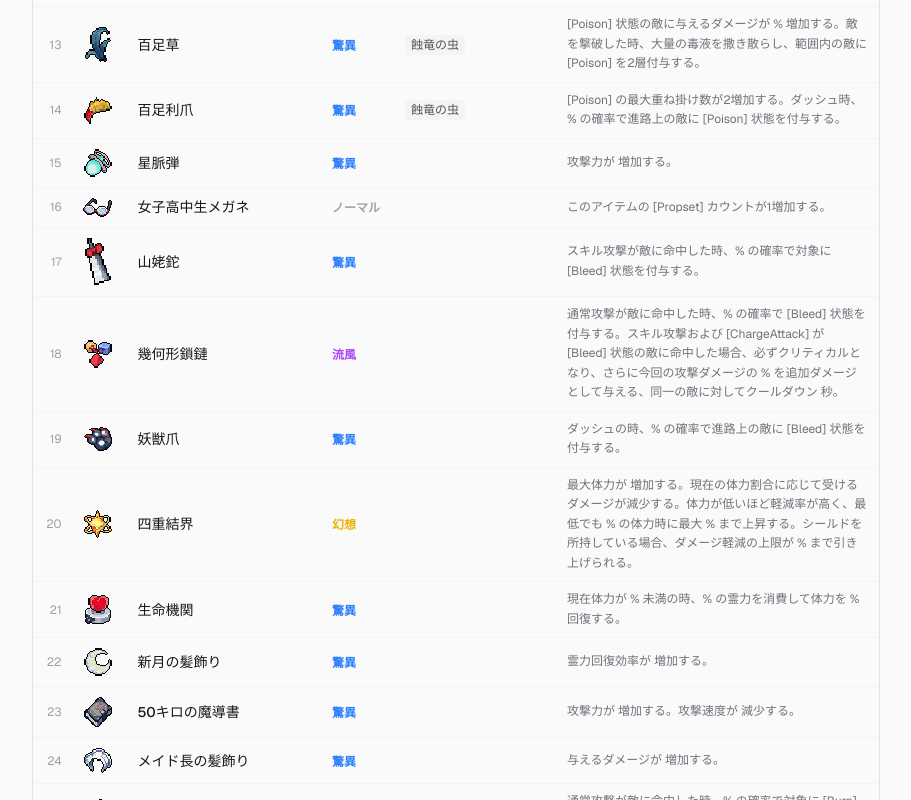
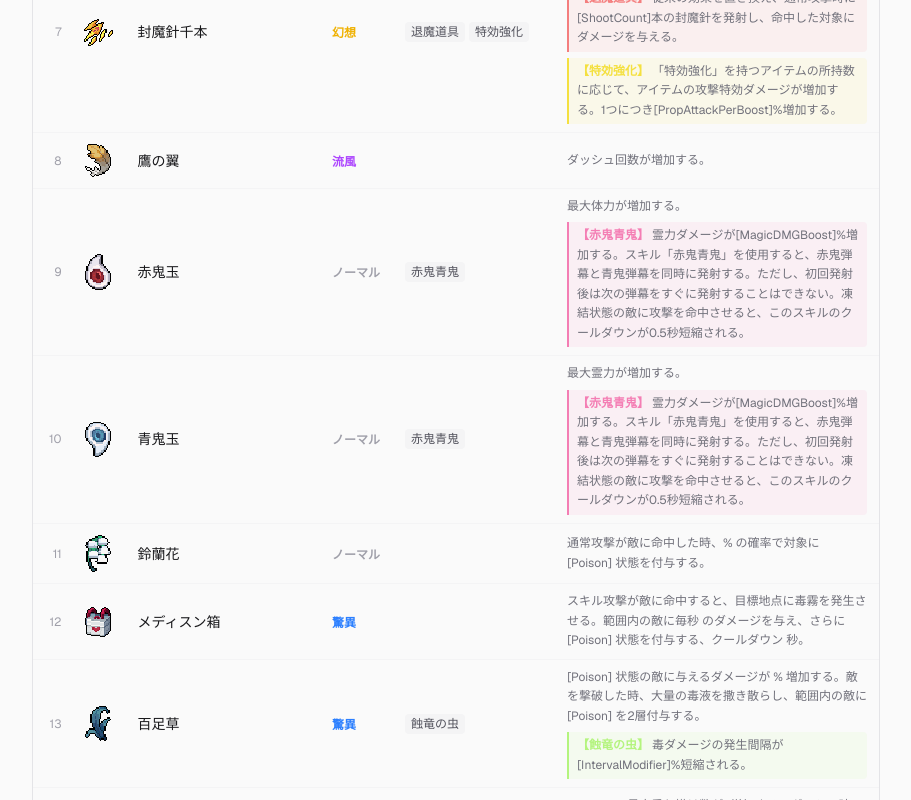
Before and after one commit to fingbf/dev-tips, a Next.js app: page /games/tbs/items in a window 1280 px wide. Shown: the part 1020-1820 px from the top of the page, without its empty margins (184-1095 px from the left). Built offline with nearby package versions, Linux system fonts and the light colour scheme; no server answers.

Commit message:
feat: アイテム一覧にセット効果の説明を追加

```diff
--- a/src/app/games/tbs/items/items-table.tsx
+++ b/src/app/games/tbs/items/items-table.tsx
@@ -3,6 +3,10 @@
 import { useState, useMemo } from "react";
 import Image from "next/image";
 import rawItems from "@/data/games/tbs/items.json";
+import rawSetEffects from "@/data/games/tbs/set-effects.json";
+
+type SetEffect = { id: number; name: string; color: string; desc: string };
+const setEffects = rawSetEffects as Record<string, SetEffect>;
 
 type Item = {
   id: number;
@@ -177,6 +181,20 @@ export function ItemsTable() {
                     <div className="mb-1 text-amber-600 dark:text-amber-400">{item.note}</div>
                   )}
                   {cleanDesc(item.desc)}
+                  {item.setTags.map((t) => {
+                    const ef = setEffects[String(t.id)];
+                    if (!ef) return null;
+                    return (
+                      <div
+                        key={t.id}
+                        className="mt-1.5 rounded-r border-l-2 px-2 py-1"
+                        style={{ borderColor: ef.color, background: `${ef.color}18` }}
+                      >
+                        <span className="font-bold" style={{ color: ef.color }}>【{ef.name}】</span>{" "}
+                        {cleanDesc(ef.desc)}
+                      </div>
+                    );
+                  })}
                 </td>
               </tr>
             ))}
--- /dev/null
+++ b/src/data/games/tbs/set-effects.json
@@ -0,0 +1,62 @@
+{
+  "8": {
+    "id": 8,
+    "name": "退魔道具",
+    "color": "#f47e7e",
+    "desc": "従来の効果を置き換え、通常攻撃時に[ShootCount]本の封魔針を発射し、命中した対象にダメージを与える。"
+  },
+  "14": {
+    "id": 14,
+    "name": "特効強化",
+    "color": "#f4e040",
+    "desc": "「特効強化」を持つアイテムの所持数に応じて、アイテムの攻撃特効ダメージが増加する。1つにつき[PropAttackPerBoost]%増加する。"
+  },
+  "15": {
+    "id": 15,
+    "name": "赤鬼青鬼",
+    "color": "#f47eb4",
+    "desc": "霊力ダメージが[MagicDMGBoost]%増加する。スキル「赤鬼青鬼」を使用すると、赤鬼弾幕と青鬼弾幕を同時に発射する。ただし、初回発射後は次の弾幕をすぐに発射することはできない。凍結状態の敵に攻撃を命中させると、このスキルのクールダウンが0.5秒短縮される。"
+  },
+  "13": {
+    "id": 13,
+    "name": "蝕竜の虫",
+    "color": "#b4f47e",
+    "desc": "毒ダメージの発生間隔が[IntervalModifier]%短縮される。"
+  },
+  "9": {
+    "id": 9,
+    "name": "妖力機関",
+    "color": "#7eaef4",
+    "desc": "自機がダメージを与えた際、[Probability]%の確率で[CostMana]点の霊力を消費し、3種の攻撃力上昇効果を直接獲得する。持続時間は[BuffDuration]秒、クールダウンは5秒。"
+  },
+  "2": {
+    "id": 2,
+    "name": "雷嵐",
+    "color": "#7ecef4",
+    "desc": "雷撃は会心が発生するようになり、雷撃によるダメージが[LightningDamageBoost]%増加する。"
+  },
+  "5": {
+    "id": 5,
+    "name": "魂魄二刀流",
+    "color": "#7ecf7e",
+    "desc": "本来の強化効果の持続時間が[DoubleKenDuration]秒まで延長され、さらに通常攻撃の最後の一撃に[DoubleKenRatio]%の追加ダメージ攻撃が発生する。"
+  },
+  "12": {
+    "id": 12,
+    "name": "致命毒薬",
+    "color": "#4ef4a0",
+    "desc": "毒の最大層数上限が[PoisonMaxLayerMultiplier]倍に増加する。"
+  },
+  "7": {
+    "id": 7,
+    "name": "東方紅緑青",
+    "color": "#c87ef4",
+    "desc": "ジャンプ回数が[UFOJumpCount]回増加する。"
+  },
+  "16": {
+    "id": 16,
+    "name": "洩矢の神具",
+    "color": "#a07ef4",
+    "desc": "鉄輪を回収後、短時間内に再び通常攻撃を行うと、神具「洩矢の鉄輪」を発動する：前方へ鉄輪を3つ散射し、進路上の対象にダメージを与え、地面や壁に当たると反射する。1秒以内に回収した場合、この攻撃は物理ダメージとなり、ダメージが100%増加する。"
+  }
+}
```
